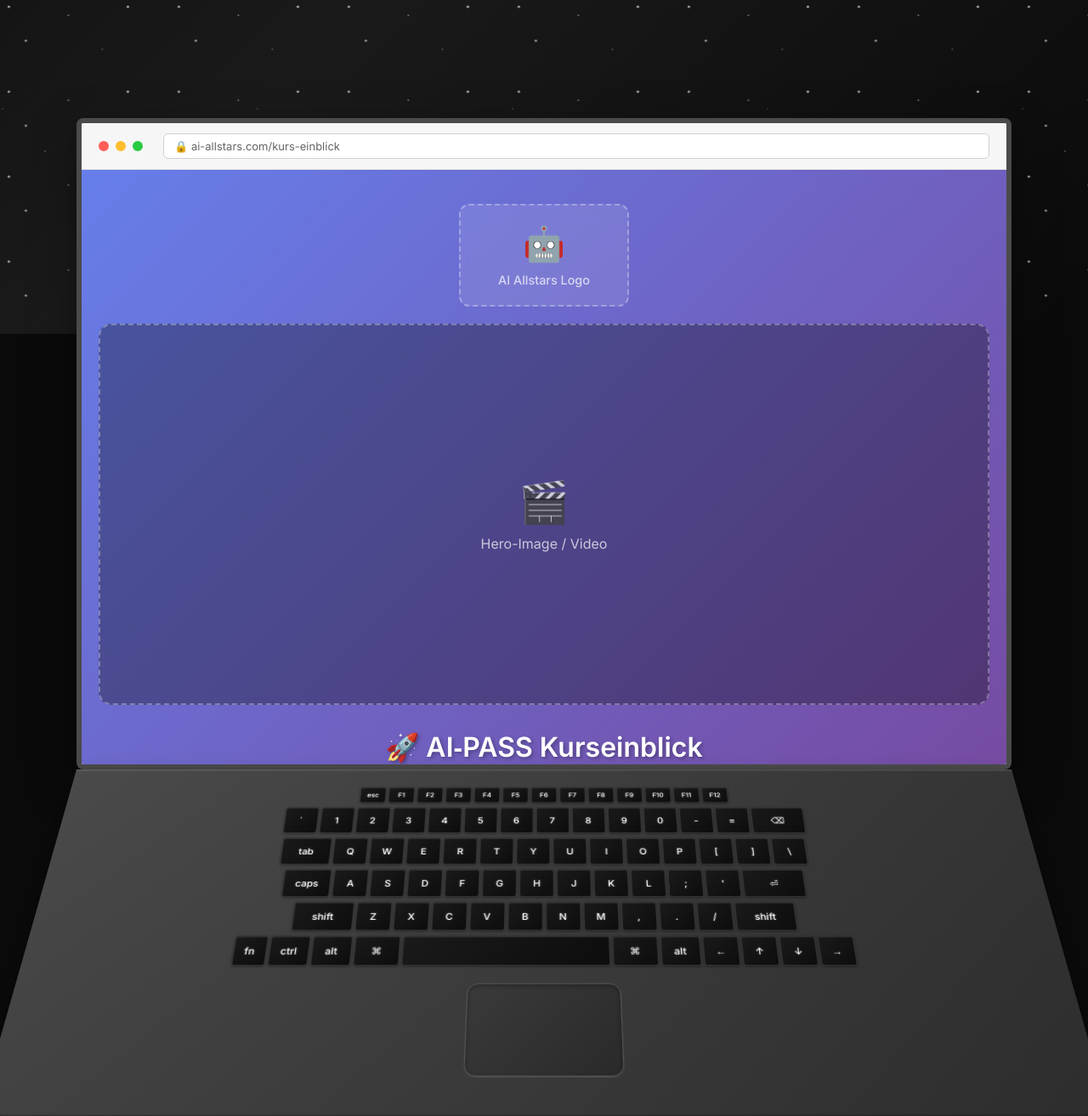
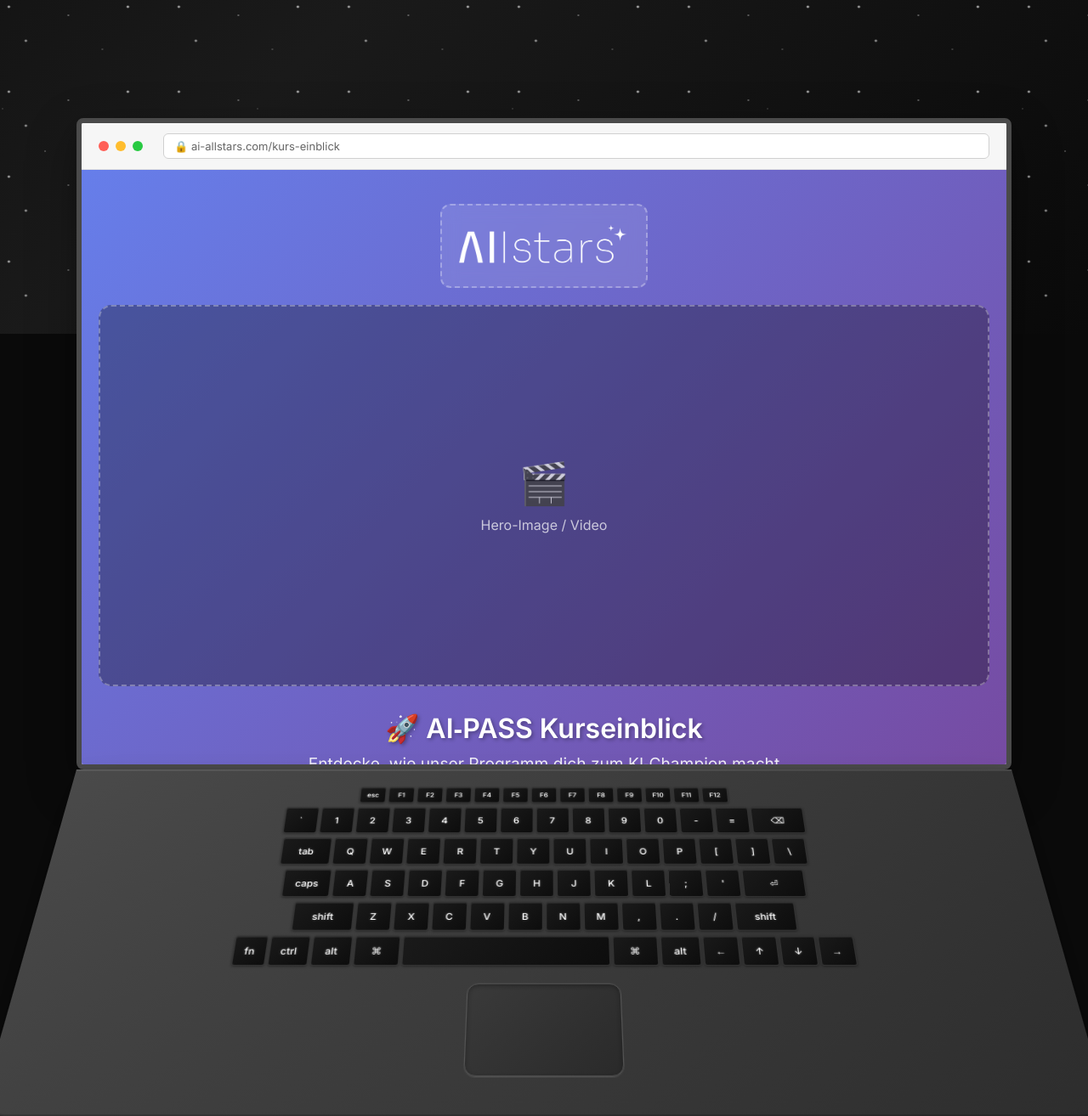
Before and after one commit to 2Patrick1111/kurs, a Flask app: page / in a window 1280 px wide. Shown: the part 822-2136 px from the top of the page at 85% size. Run offline with Flask 3, Linux system fonts and the light colour scheme.

Commit message:
Show company logo on course detail pages for better branding
Replaces placeholder text with the company logo in kurs-einblick.html.

Replit-Commit-Author: Agent
Replit-Commit-Session-Id: 080479cd-2f94-4472-a902-8fbfe7592c25
Replit-Commit-Screenshot-Url: https://storage.googleapis.com/screenshot-production-us-central1/afe8ef5a-0b6f-4ded-82e8-0bf456781c78/080479cd-2f94-4472-a902-8fbfe7592c25/8h8yFOK

```diff
--- a/templates/kurs-einblick.html
+++ b/templates/kurs-einblick.html
@@ -1034,8 +1034,7 @@
         <div class="browser-content">
             <div class="logo-placeholder">
                 <div class="logo-box">
-                    <span>🤖</span>
-                    <small>AI Allstars Logo</small>
+                    <img src="{{ url_for('static', filename='allstars-logo-white.png') }}" alt="AI Allstars" style="max-width: 200px; height: auto; filter: brightness(0) invert(1);">
                 </div>
             </div>
 
```
